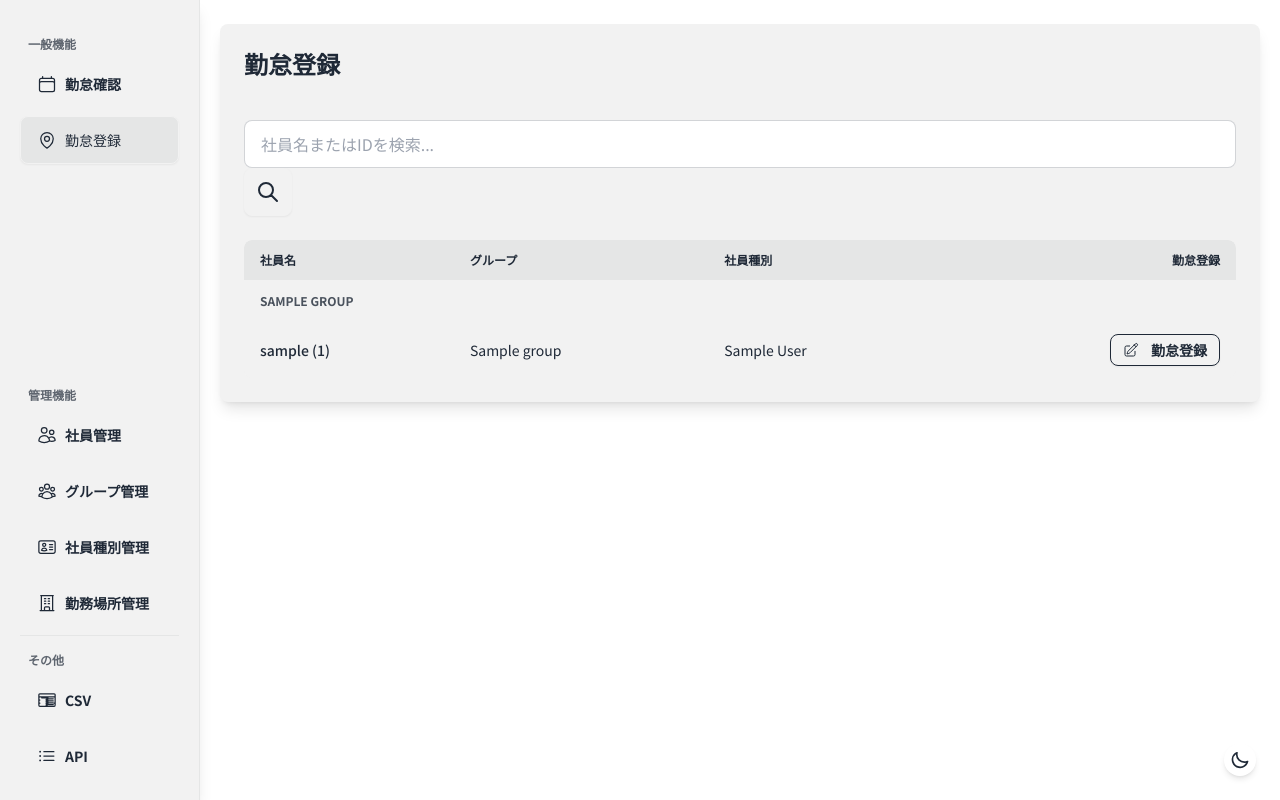
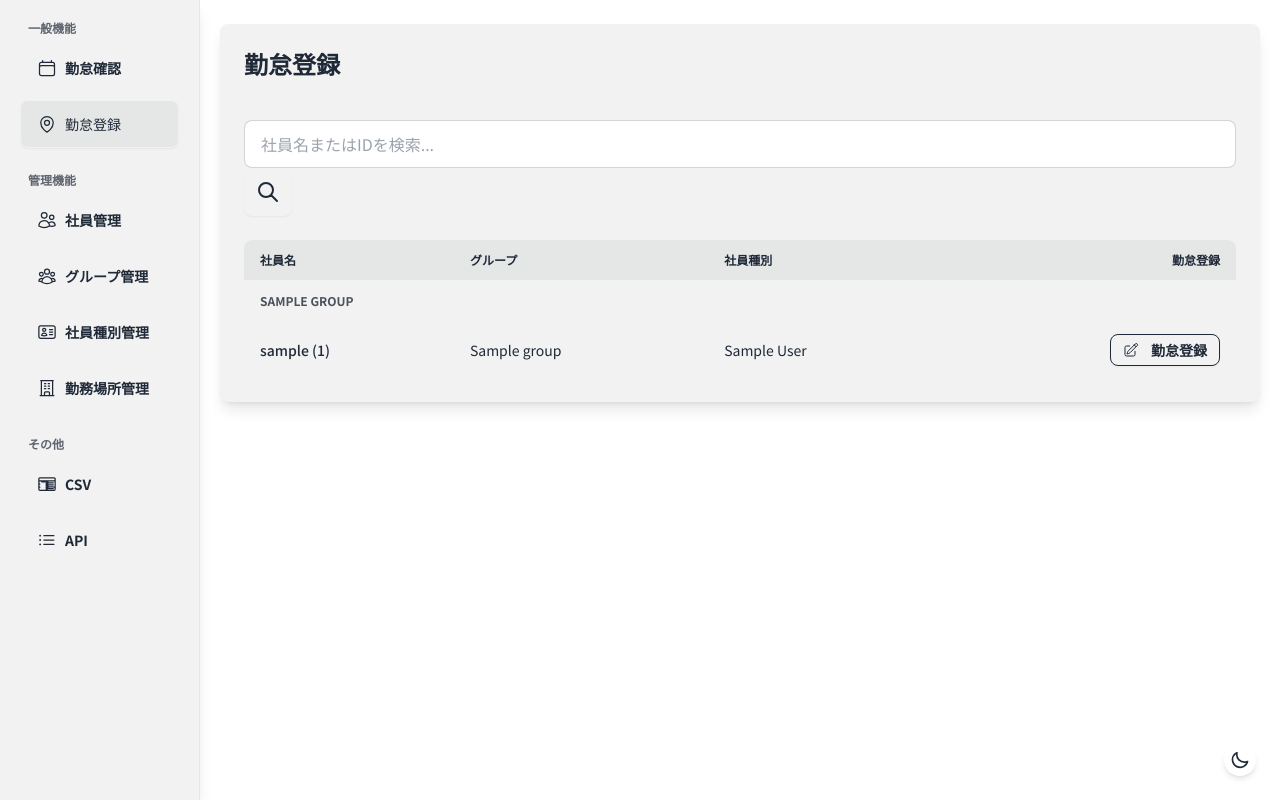
Before and after one commit to vnzzzz/sokora, a FastAPI app: page /attendance in a window 1280 px wide. Run offline with FastAPI, Linux system fonts and the light colour scheme; tables that the repository leaves empty hold one stand-in row (values such as "Sample post"); some libraries are stand-ins or nearby versions.

Commit message:
[update]サイドバーのレイアウトを改善

```diff
--- a/app/templates/components/sidebar.html
+++ b/app/templates/components/sidebar.html
@@ -2,9 +2,8 @@
 <aside
   class="bg-base-200 min-h-screen min-w-[200px] max-w-[200px] shadow-lg border-r border-base-300 p-5 flex flex-col"
 >
-  <div class="flex-grow space-y-6 pt-4">
   <!-- 一般機能セクション -->
-    <div>
+  <div class="mb-6">
     <h3 class="text-xs font-semibold uppercase text-base-content/70 px-2 mb-2">一般機能</h3>
     <!-- 勤怠確認リンク（トップページ） -->
     <a
@@ -51,10 +50,9 @@
       <span>勤怠登録</span>
     </a>
   </div>
-  </div>
 
   <!-- 管理機能セクション -->
-  <div class="mt-auto pt-4">
+  <div class="mb-6">
     <h3 class="text-xs font-semibold uppercase text-base-content/70 px-2 mb-2">管理機能</h3>
     <!-- 社員管理リンク -->
     <a
@@ -146,7 +144,7 @@
   </div>
 
   <!-- その他セクション -->
-  <div class="mt-2 pt-4 border-t border-base-300">
+  <div class="mb-6">
     <h3 class="text-xs font-semibold uppercase text-base-content/70 px-2 mb-2">その他</h3>
     <!-- CSVダウンロードリンク -->
     <a
@@ -192,6 +190,9 @@
       <span>API</span>
     </a>
   </div>
+
+  <!-- 下部の余白スペース (残りのスペースを埋める) -->
+  <div class="flex-grow"></div>
 </aside>
 
 <script>
```
Lines whose indentation alone changed are shown as unchanged.
